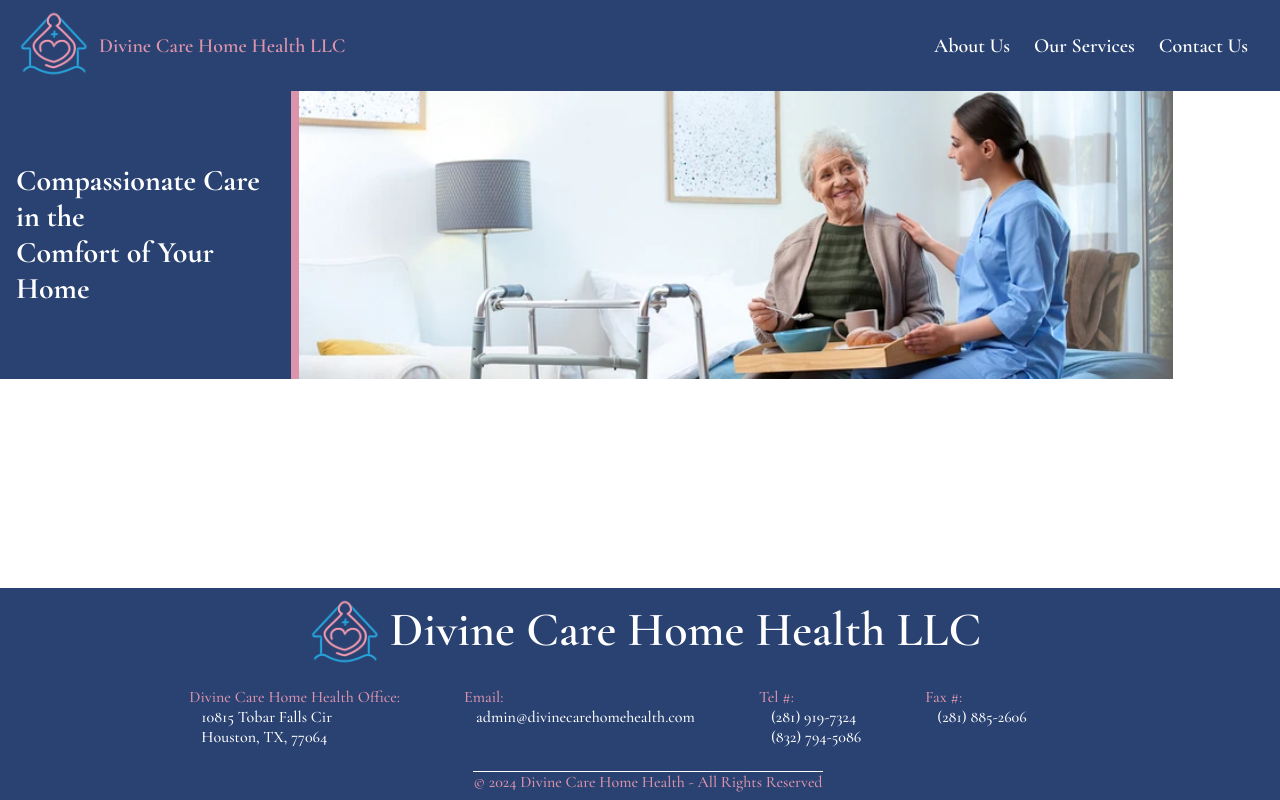
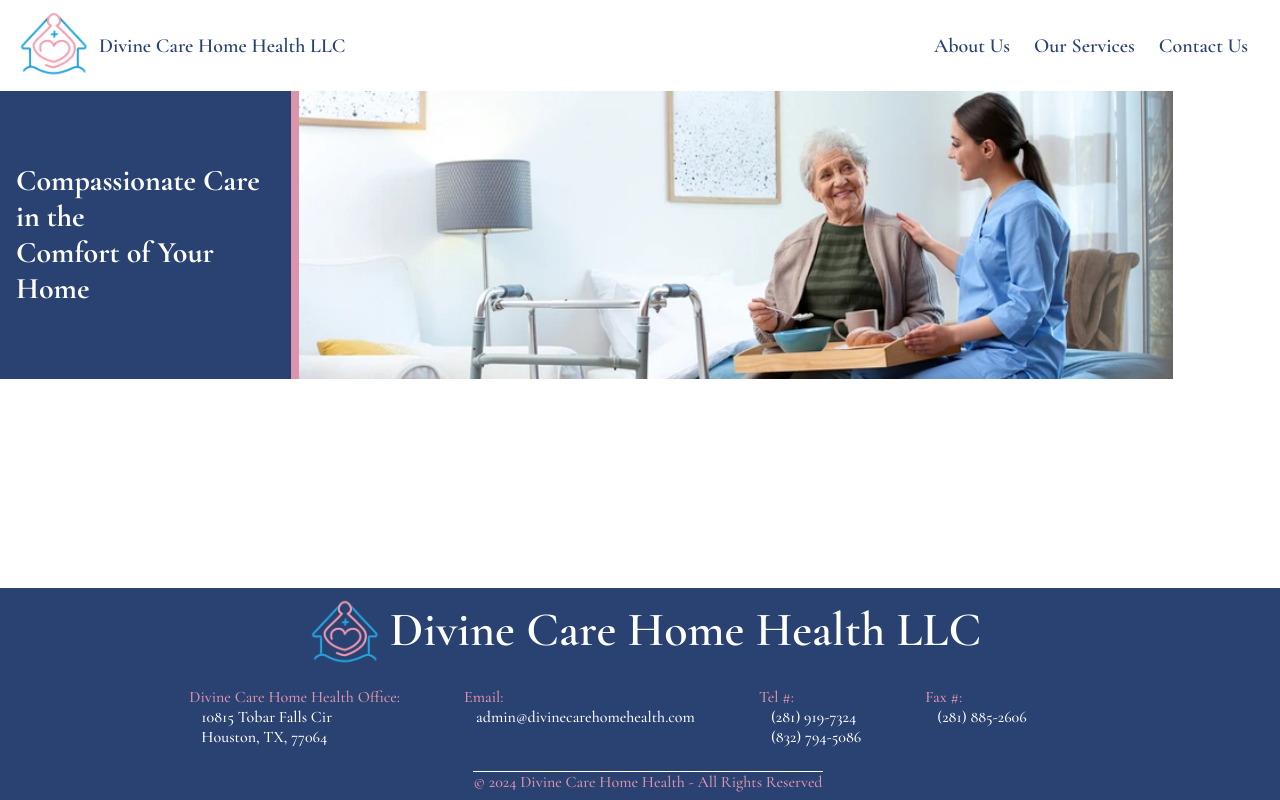
Before and after one commit to chacuzzzi/chacuzzzi.github.io, a React (Create React App) app in the folder client/: page / in a window 1280 px wide. Built offline with nearby package versions, Linux system fonts and the light colour scheme.

Commit message:
update navbar

```diff
--- a/client/src/Components/Navbar.jsx
+++ b/client/src/Components/Navbar.jsx
@@ -1,4 +1,4 @@
-import React from 'react'
+import React, { useState } from 'react'
 import icon from '../public/logo.png'
 import { useNavigate } from 'react-router-dom'
 
@@ -11,24 +11,42 @@ function PageItem({page, link}) {
 function Navbar() {
   const navigate = useNavigate()
 
+  const [menuOpen, setMenuOpen] = useState(false)
+
+  const toggleMenu = () => {
+    setMenuOpen(!menuOpen)
+  }
+
   return (
-    <div className='w-full bg-blueTheme top-0'>
-      <div className='flex items-center justify-between text-white'>
+    <div className='w-full top-0 relative'>
+      <div className='flex items-center justify-between'>
         <div className='flex items-center hover:cursor-pointer hover:text-pinkTheme' onClick={() => navigate('/')}>
           <img src={icon} width={75} className='m-2 pl-2' alt='Divine Care Home Health LLC'></img>
-          <div className='text-xl font-semibold mr-auto'>
+          <div className='text-xl font-semibold mr-auto text-blueTheme hidden md:block'>
             <span>Divine Care Home Health LLC</span>
           </div>
         </div>
 
         <div>
-          <ul className='flex space-x-6 list-none text-xl font-semibold px-8'>
+          <div className='md:hidden hover:cursor-pointer mr-2 flex flex-col' onClick={toggleMenu}>
+            <svg xmlns="http://www.w3.org/2000/svg" width="2em" height="2em" viewBox="0 0 448 512">
+              <path d="M0 96C0 78.3 14.3 64 32 64H416c17.7 0 32 14.3 32 32s-14.3 32-32 32H32C14.3 128 0 113.7 0 96zM0 256c0-17.7 14.3-32 32-32H416c17.7 0 32 14.3 32 32s-14.3 32-32 32H32c-17.7 0-32-14.3-32-32zM448 416c0 17.7-14.3 32-32 32H32c-17.7 0-32-14.3-32-32s14.3-32 32-32H416c17.7 0 32 14.3 32 32z"/>
+            </svg>
+          </div>
+
+          <ul className='md:flex space-x-6 list-none text-xl font-semibold px-8 text-blueTheme hidden'>
             <PageItem page={'About Us'} link={'/about'}/>
             <PageItem page={'Our Services'} link={'/services'}/>
-            {/* <PageItem page={'Careers'} link={'/careers'}/> */}
             <PageItem page={'Contact Us'} link={'/contact'}/>
           </ul>
         </div>
+      </div>
+      <div>
+        <ul className={`md:hidden m-0 flex flex-col list-none text-xl font-semibold px-8 text-blueTheme text-right ${menuOpen ? 'block' : 'hidden'}`}>
+          <PageItem page={'About Us'} link={'/about'}/>
+          <PageItem page={'Our Services'} link={'/services'}/>
+          <PageItem page={'Contact Us'} link={'/contact'}/>
+        </ul>
       </div>
     </div>
   )
```
